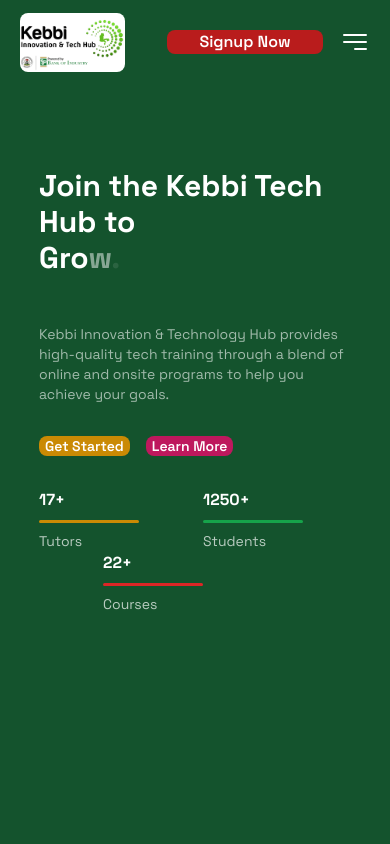
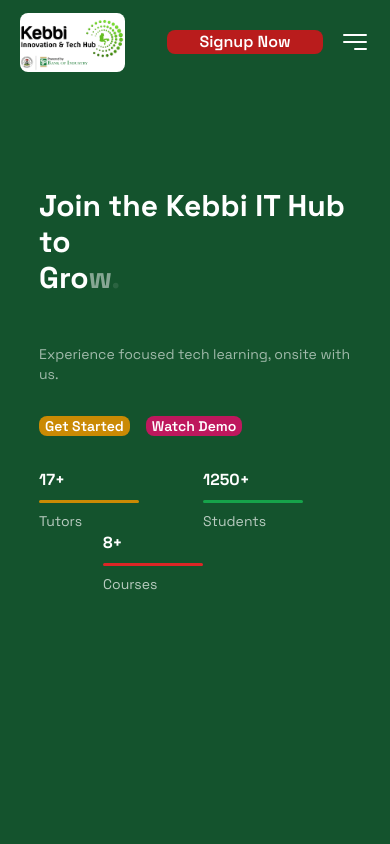
Before and after one commit to mainerprenuer/kebbitechhub, a Next.js app: page / in a window 390 px wide. Shown: the top 844 px of the page. Built offline with nearby package versions, Linux system fonts and the light colour scheme.

Commit message:
update design...

```diff
--- a/components/Home/Footer/Footer.tsx
+++ b/components/Home/Footer/Footer.tsx
@@ -48,7 +48,7 @@
             {/* 4th part (newsletter) */}
            <div>
            <h1 className='footer__heading'>Subscribe our Newsletter</h1>
-           <input type='text' placeholder='Enter you email' className='px-6 py-2 rounded-lg outline-none
+           <input type='text' placeholder='Enter your email' className='px-6 py-2 rounded-lg outline-none
             bg-gray-700 w-full text-white'
             />
             <button className='px-6 py-2 mt-4 rounded-lg outline-none bg-rose-700 w-full text-white hover:bg-rose-900'>Subscribe</button>
--- a/components/Home/Hero/HeroContent.tsx
+++ b/components/Home/Hero/HeroContent.tsx
@@ -9,16 +9,16 @@
     <div>
         {/* title  */}
         <h1 data-aos="fade-right" className='text-3xl sm:text-4xl md:text-5xl lg:text-6xl xl:text7xl font-bold md:leading-[3rem] lg:leadin-[3.5rem] xl:leading-[4rem] text-white'>
-        Join the Kebbi Tech Hub to <AnimatedTitle textArray={textArray} cursorColor="white" typingSpeed={100} />
+        Join the Kebbi IT Hub to <AnimatedTitle textArray={textArray} cursorColor="white" typingSpeed={100} />
         </h1>
         {/* description  */}
         <p data-aos="fade-left" data-aos-delay="200" className='mt-12 text-sm md:text-base text-white text-opacity-60'>
-        Kebbi Innovation & Technology Hub provides high-quality tech training through a blend of online and onsite programs to help you achieve your goals.
+        Experience focused tech learning, onsite with us.
         </p>
         {/* button  */}
         <div className='mt-8 flex items-center space-x-4'>
             <button data-aos="zoom-in" data-aos-delay="350" className='button__cls bg-yellow-600 hover:bg-yellow-900'>Get Started</button>
-            <button data-aos="zoom-in" data-aos-delay="450" className='button__cls bg-pink-700 hover:bg-pink-900'>Learn More</button>
+            <button data-aos="zoom-in" data-aos-delay="450" className='button__cls bg-pink-700 hover:bg-pink-900'>Watch Demo </button>
         </div>
         {/* stats  */}
         <div className="flex items-center flex-wrap space-x-16 mt-8">
@@ -33,7 +33,7 @@
                 <p className='md:text-lg text-sm text-white text-opacity-70'>Students</p>
             </div>
             <div data-aos="fade-up" data-aos-delay="900" >
-                <p className='md:text-xl lg:text-2xl text-base text-white font-bold'>22+</p>
+                <p className='md:text-xl lg:text-2xl text-base text-white font-bold'>8+</p>
                 <p className='w-[100px] h-[3px] bg-red-600 mt-2 mb-2 rounded-lg'></p>
                 <p className='md:text-lg text-sm text-white text-opacity-70'>Courses</p>
             </div>
--- a/data/data.ts
+++ b/data/data.ts
@@ -3,7 +3,7 @@
       id: 1,
       image: "/images/c1.jpg",
       title: "Introduction to JavaScript",
-      price: 4900,
+      price: 20000,
       author: "Mustapha Abubakar",
       reviewNumber: 450,
       lessons: 20,
@@ -14,7 +14,7 @@
       id: 2,
       image: "/images/d1.jpg",
       title: "Introduction to Robotics",
-      price: 9900,
+      price: 20000,
       author: "M.Abubakar",
       reviewNumber: 670,
       lessons: 25,
@@ -25,8 +25,8 @@
       id: 3,
       image: "/images/d2.png",
       title: "UI/UX Design Fundamentals",
-      price: 8900,
-      author: "Uraya Alheri",
+      price: 20000,
+      author: "Uriah Alheri",
       reviewNumber: 460,
       lessons: 30,
       students: 90,
@@ -36,7 +36,7 @@
       id: 4,
       image: "/images/d3.jpg",
       title: "Data Analysis Basics",
-      price: 4900,
+      price: 20000,
       author: "Mubarak ",
       reviewNumber: 440,
       lessons: 18,
@@ -47,7 +47,7 @@
       id: 5,
       image: "/images/d4.jpg",
       title: "Full Stack Web Development",
-      price: 9900,
+      price: 20000,
       author: "Daniel Frost",
       reviewNumber: 480,
       lessons: 40,
@@ -58,7 +58,7 @@
       id: 6,
       image: "/images/d5.jpg",
       title: "Microsoft office Suite",
-      price: 7900,
+      price: 20000,
       author: "Sulaiman Yahaya",
       reviewNumber: 430,
       lessons: 22,
```
